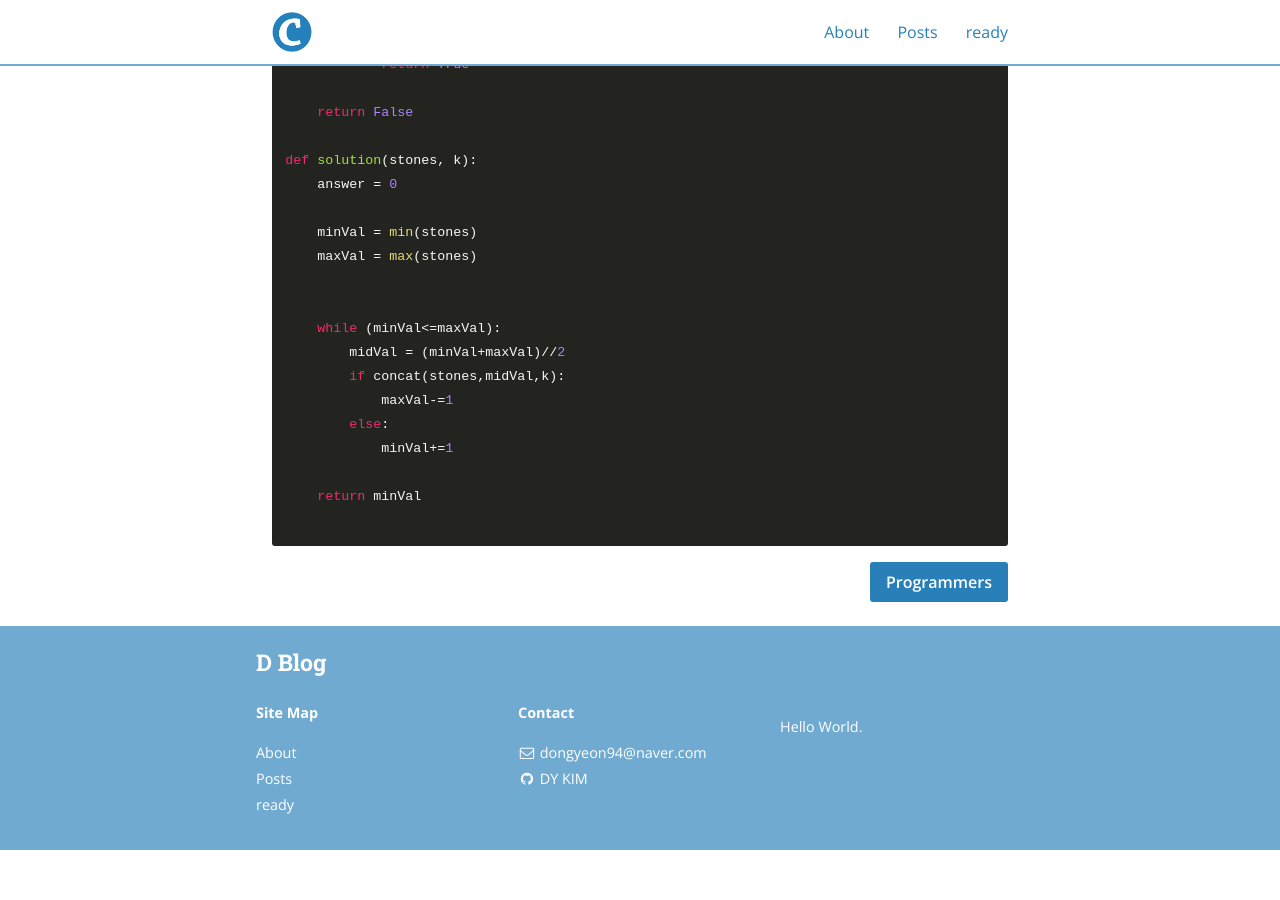
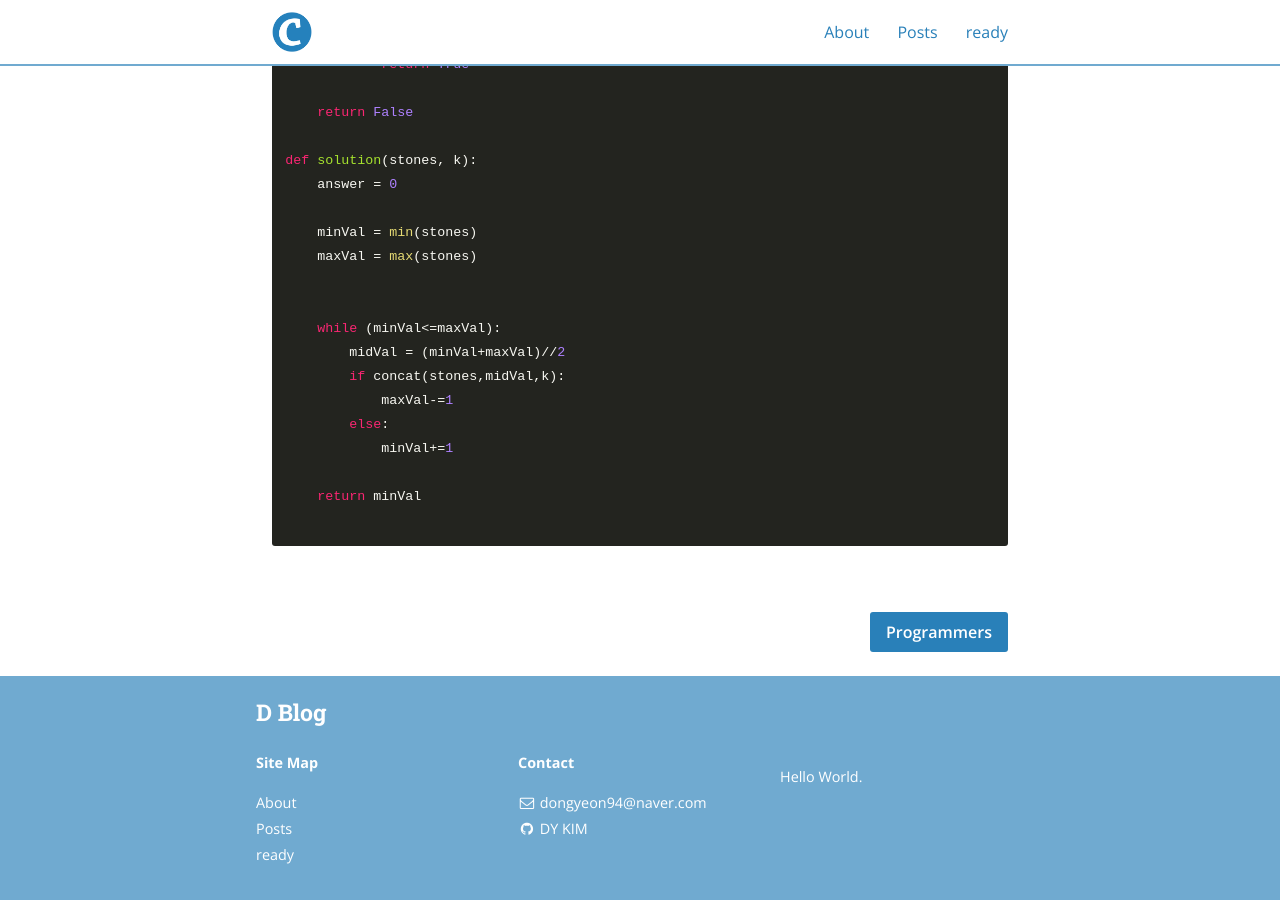
Before and after one commit to dongyeon94/DYblog, a Jekyll site: the page built from _posts/2020-04-28-programmers64062.md, in a window 1280 px wide and 900 px high, scrolled down 1569 px. Built offline with Jekyll 4.4.1, drawn with Linux system fonts in a browser that asks for light colours; nearby versions of some CDN libraries; before the commit the page ends 2419 px from its top, so only the background shows below that.

Commit message:
post layout update

````diff
--- a/_posts/2020-04-28-programmers64062.md
+++ b/_posts/2020-04-28-programmers64062.md
@@ -80,7 +80,7 @@ def solution(stones, k):
 
 ```
 
-
+<div style="height: 50px;"></div>
 <div style="float: right;">
   <button onclick="location.href='https://programmers.co.kr/' ">Programmers</button>
 </div>
````
Also changed, not shown: _posts/2020-04-27-programmers12973.md (+1 -0 lines).
